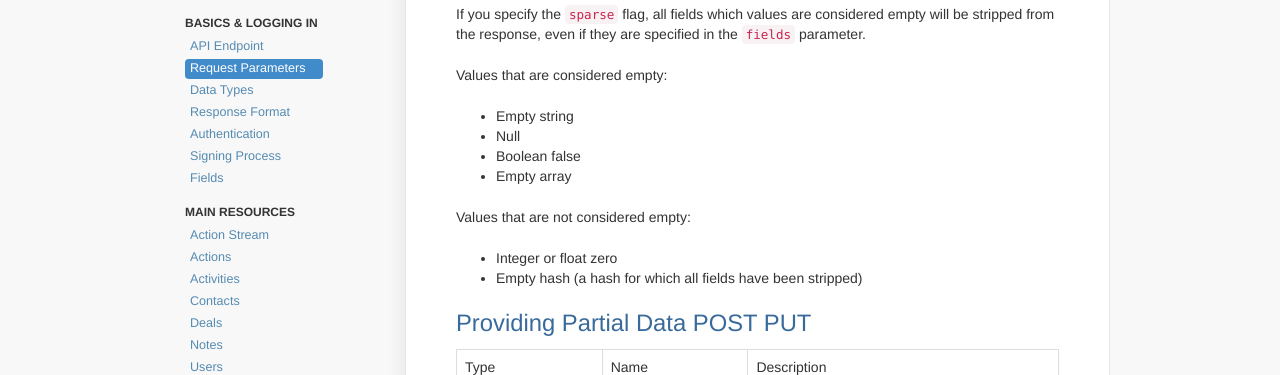
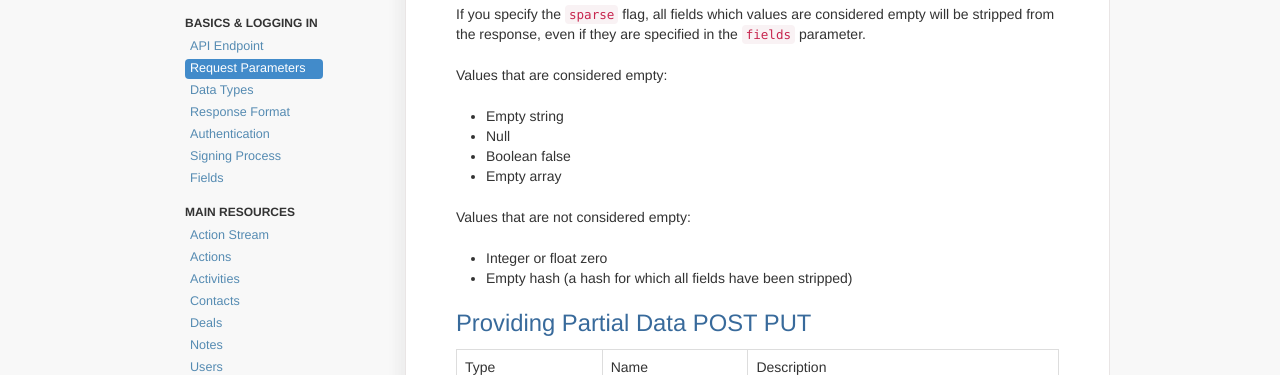
Before and after one commit to OnePageCRM/OnePageCRM.github.io, a Jekyll site: the page built from index.html, in a window 1280 px wide and 1400 px high, scrolled down 3071 px. Shown: the part 150-525 px from the top of the window. Built offline with Jekyll 4.4.1, drawn with Linux system fonts in a browser that asks for light colours; nearby versions of some CDN libraries; Markdown is read by kramdown in place of the engine named in the settings.

Commit message:
css custom

```diff
--- a/css/main.css
+++ b/css/main.css
@@ -29,6 +29,10 @@
 a {
   color: #558BB2;
 }
+a:hover, a:focus {
+  color: #3A6380;
+  text-decoration: underline;
+}
 h1, h2, h3, h4, h5, h6 {
   color: #111111;
   font-size: 25px;
@@ -57,6 +61,9 @@
 }
 p, ul, ol {
   margin: 0 0 1.5em;
+}
+ul, ol {
+  padding-left: 30px;
 }
 
 #api-nav{
```
